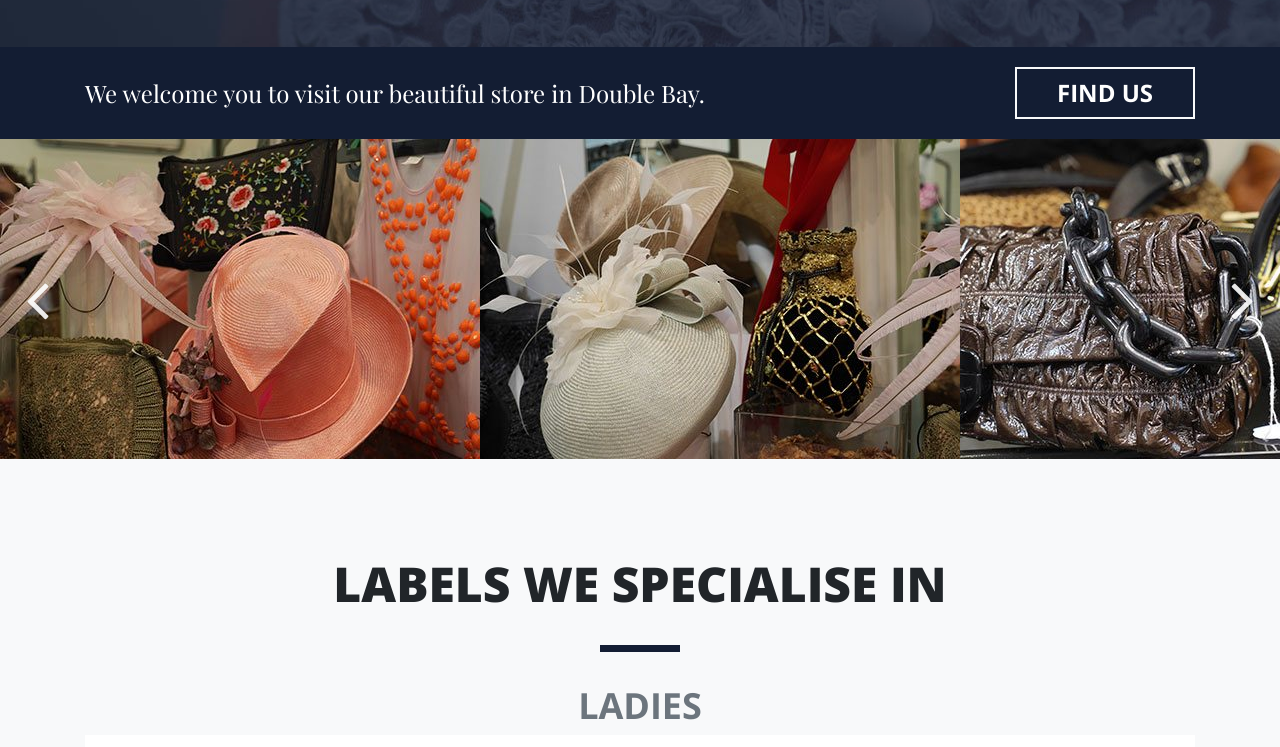
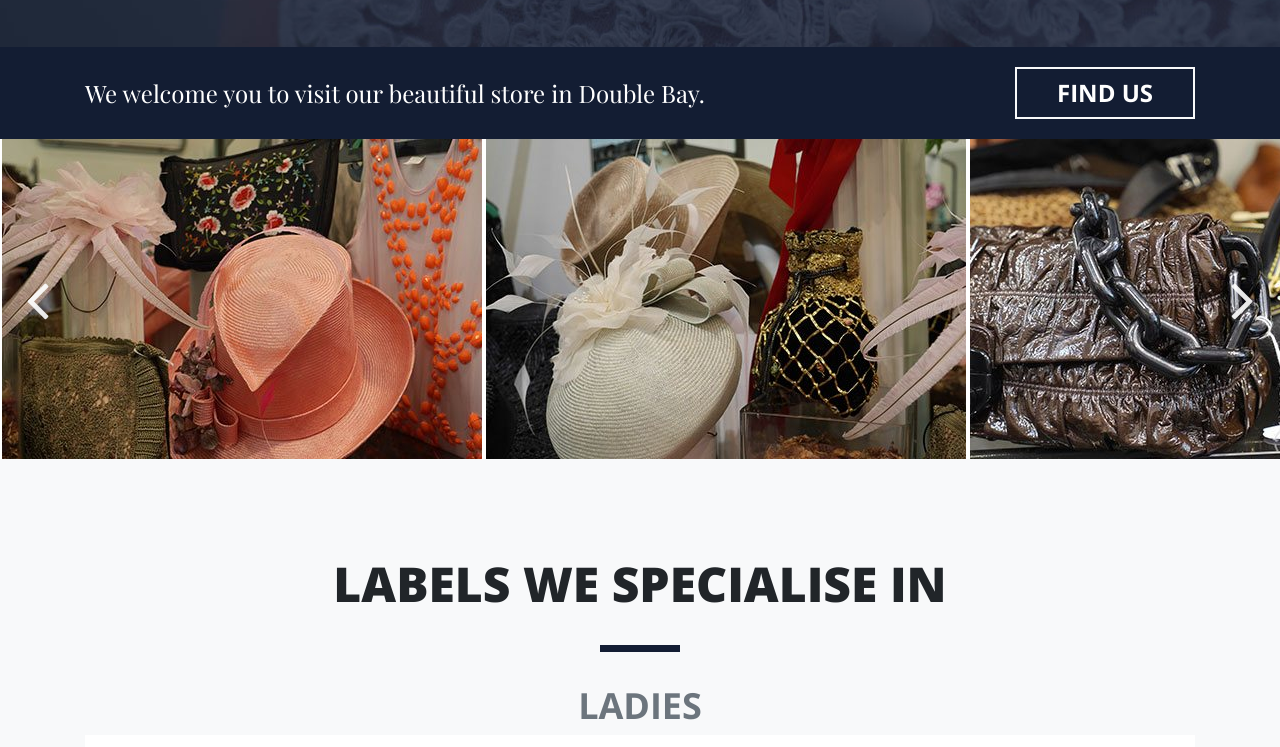
Before and after one commit to lukeoly/La-Deuxieme-Fois, a website: page dist/index.html in a window 1280 px wide. Shown: the part 780-1527 px from the top of the page. Drawn offline with nearby package versions, Linux system fonts and the light colour scheme.

Commit message:
added borders to gallery items

```diff
--- a/scss/components/_carousel.scss
+++ b/scss/components/_carousel.scss
@@ -98,4 +98,9 @@
       }
     }
   }
+
+  picture.slick-slide {
+    border-left: 2px solid $white;
+    border-right: 2px solid $white;
+  }
 }
```
Also changed, not shown: dist/css/style.css.
